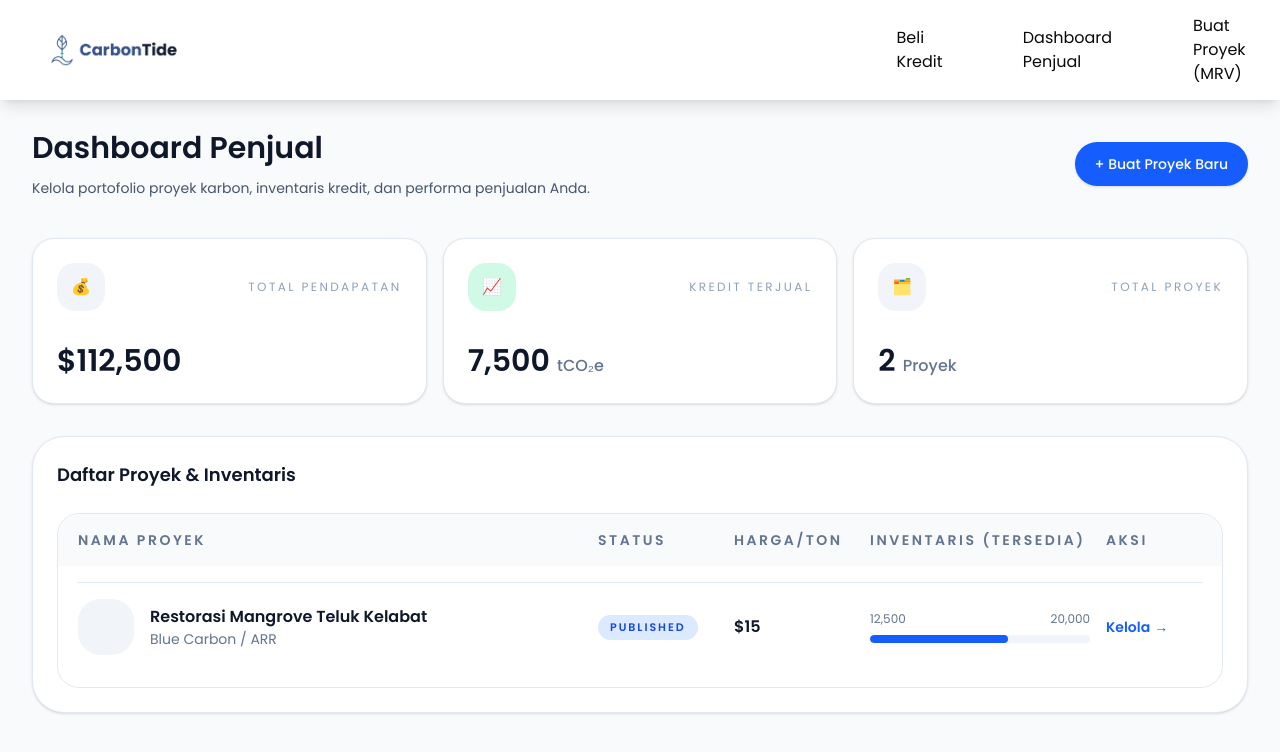
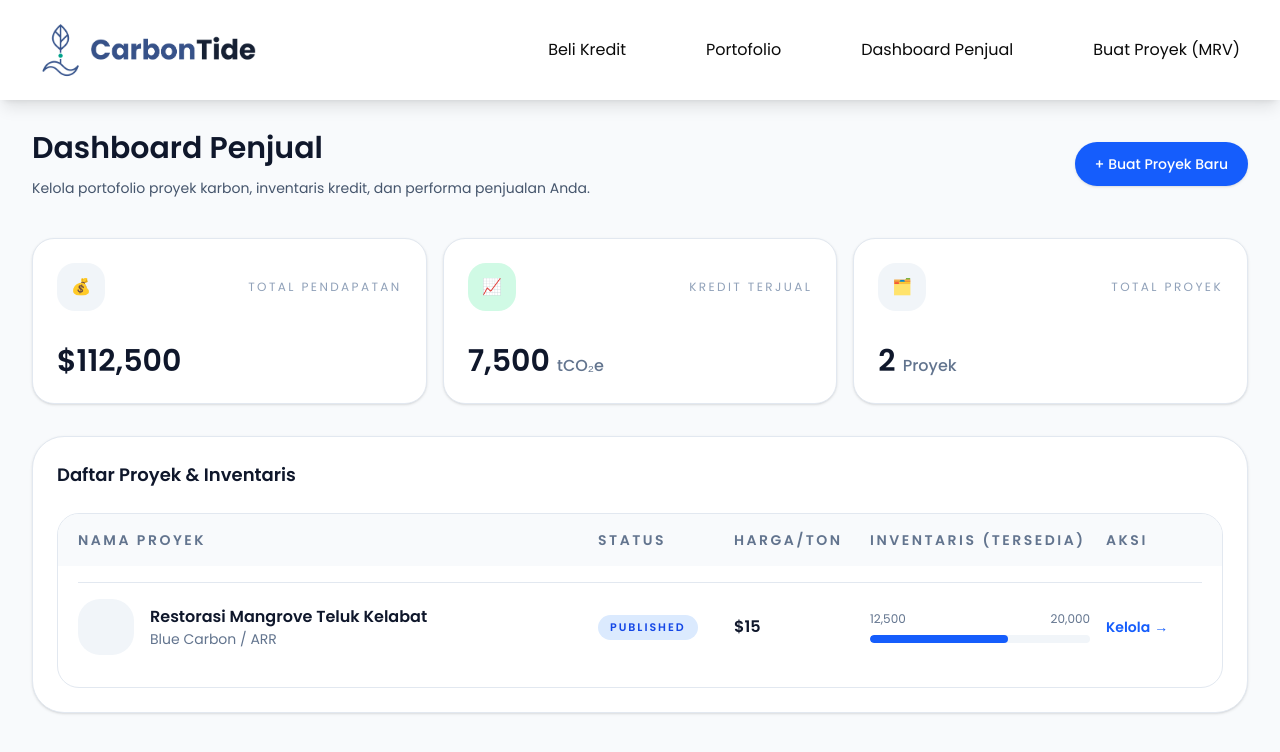
Before and after one commit to Benhanan14406/dummy-repo, a Next.js app: page /dashboard-penjual in a window 1280 px wide. Shown: the top 752 px of the page. Built offline with nearby package versions, Linux system fonts and the light colour scheme.

Commit message:
refactor: navbar for all

```diff
--- a/app/dashboard-penjual/page.tsx
+++ b/app/dashboard-penjual/page.tsx
@@ -1,11 +1,9 @@
 import Link from "next/link";
-import Navbar from "@/component/navbar";
+import Navbar from "@/components/navbar";
 
 export default function Dashboard_penjual() {
   return (
     <div className="min-h-screen bg-slate-50">
-      <Navbar />
-
       <main className="pt-[130px] max-w-7xl mx-auto px-4 sm:px-6 lg:px-8">
         <div className="flex flex-col gap-6 md:flex-row md:items-center md:justify-between">
           <div>
--- a/app/layout.tsx
+++ b/app/layout.tsx
@@ -1,5 +1,6 @@
 import type { Metadata } from "next";
 import { poppins } from "@/utils/font";
+import Navbar from "@/components/navbar";
 import "./globals.css";
 
 export const metadata: Metadata = {
@@ -17,7 +18,10 @@ export default function RootLayout({
       lang="en"
       className={`${poppins.variable} h-full antialiased`}
     >
-      <body className="min-h-full flex flex-col font-sans">{children}</body>
+      <body className="min-h-full flex flex-col font-sans">
+        <Navbar />
+        {children}
+      </body>
     </html>
   );
 }
--- a/component/navbar.tsx
+++ /dev/null
@@ -1,46 +0,0 @@
-"use client";
-
-import Image from "next/image";
-import Link from "next/link";
-import { usePathname } from "next/navigation";
-
-
-export default function Navbar(){
-
-    const pathname = usePathname();
-
-    return (
-        <div className="absolute z-[100] flex w-full">
-            <nav className="bg-white flex flex-row w-full shadow-lg h-[100px]">
-                <div className="flex justify-center items-center ml-[50px]">
-                    <Link href="/">
-                        <Image
-                        src="/images/logo.png"
-                        width={330}
-                        height={225}
-                        alt="Logo CarbonTide"
-                        className="w-[255px] md:w-[330px] h-auto transition-all"
-                        />
-                    </Link>
-                </div>
-
-                <div className="flex flex-row justify-center items-center w-[1000px] gap-20 ml-180 ">
-
-                    <Link href='/beli-kredit' className="hover: hover:underline transition-colors">
-                        Beli Kredit
-                    </Link>
-
-                    <Link href='/beli-kredit' className="hover: hover:underline transition-colors">
-                        Dashboard Penjual
-                    </Link>
-
-                    <Link href='/beli-kredit' className="hover: hover:underline transition-colors">
-                        Buat Proyek (MRV)
-                    </Link>
-                </div>
-
-
-            </nav>
-        </div>
-    )
-}
--- /dev/null
+++ b/components/navbar.tsx
@@ -0,0 +1,45 @@
+"use client";
+
+import Image from "next/image";
+import Link from "next/link";
+import { usePathname } from "next/navigation";
+
+
+export default function Navbar(){
+
+    const pathname = usePathname();
+
+    return (
+        <div className="absolute z-1 flex w-full">
+            <nav className="bg-white grid grid-cols-[20%_80%] items-center w-full shadow-lg h-25">
+                <Link href="/" className="ml-10">
+                    <Image
+                    src="/images/logo.png"
+                    width={250}
+                    height={225}
+                    alt="Logo CarbonTide"
+                    className="h-auto transition-all"
+                    />
+                </Link>
+                <div className="flex flex-row justify-end items-center gap-20 mr-10">
+
+                    <Link href='/beli-kredit' className="hover: hover:underline transition-colors">
+                        Beli Kredit
+                    </Link>
+
+                    <Link href='/portofolio' className="hover: hover:underline transition-colors">
+                        Portofolio
+                    </Link>
+
+                    <Link href='/dashboard-penjual' className="hover: hover:underline transition-colors">
+                        Dashboard Penjual
+                    </Link>
+
+                    <Link href='/mrv' className="hover: hover:underline transition-colors">
+                        Buat Proyek (MRV)
+                    </Link>
+                </div>
+            </nav>
+        </div>
+    )
+}
```
Also changed, not shown: 1 other file (tests, documents, lock files or other folders).
